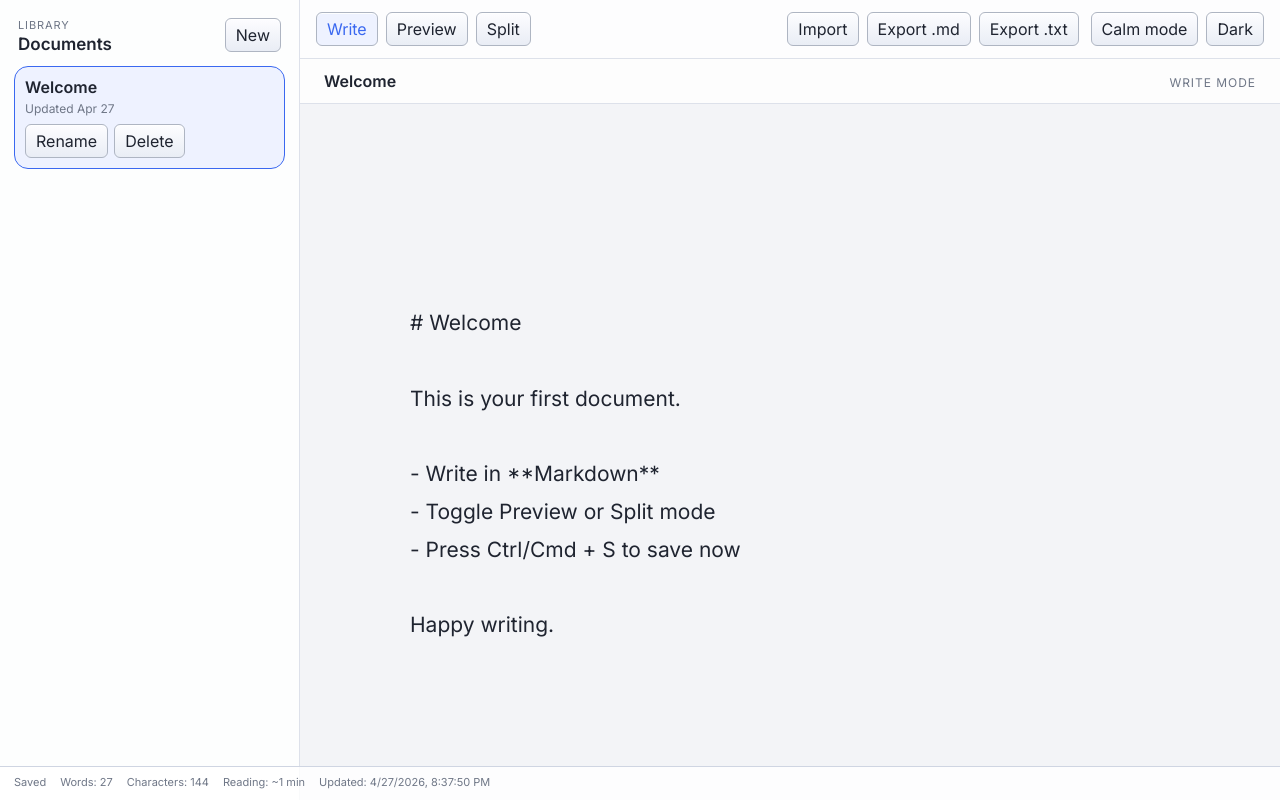
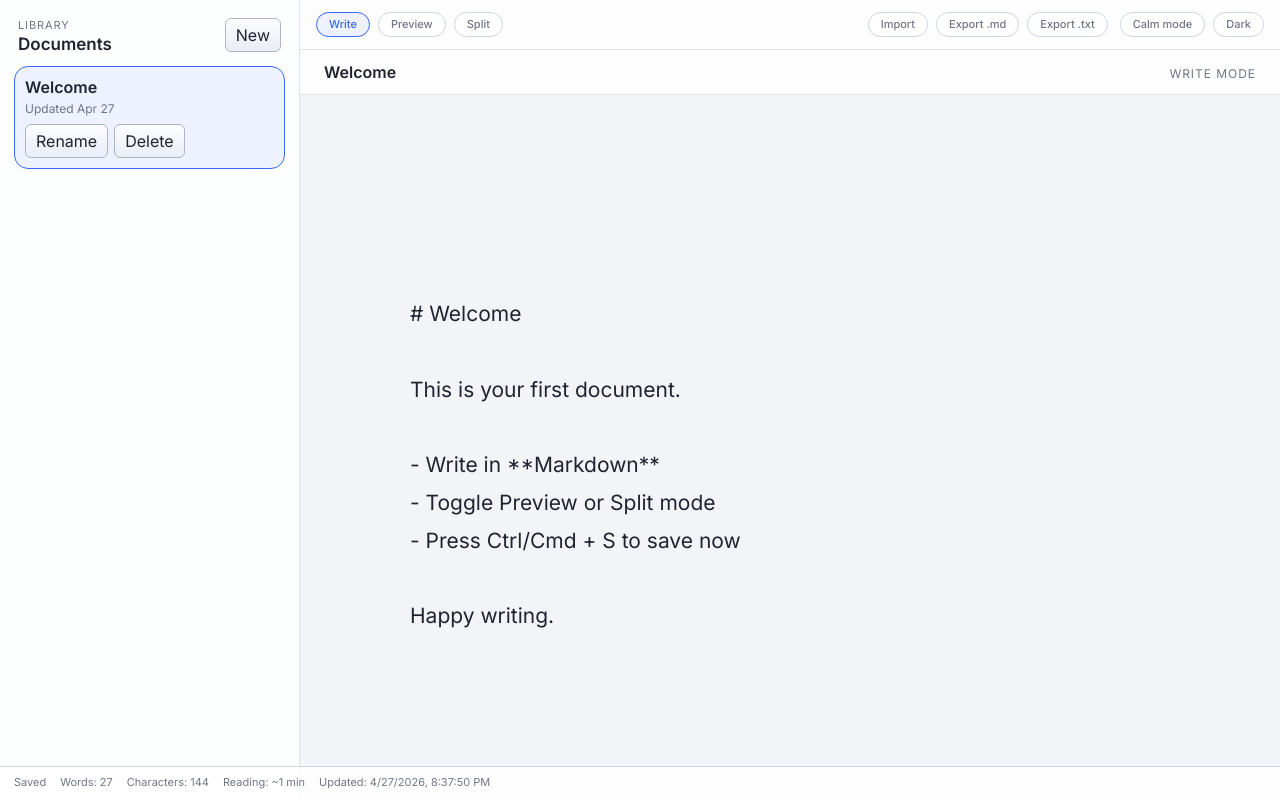
Before and after one commit to Alex-Lya-Min/SSTE, a React (Vite) app: page / in a window 1280 px wide. Both pictures are taken after a click on the button "Normal mode". Built offline with nearby package versions, Linux system fonts and the light colour scheme.

Commit message:
Unify normal toolbar buttons with calm mode design

```diff
--- a/src/styles.css
+++ b/src/styles.css
@@ -147,9 +147,7 @@ input {
 }
 
 .doc-actions button,
-.toolbar button,
-.empty-state button,
-.import-label {
+.empty-state button {
   border: 1px solid var(--btn-border);
   background: linear-gradient(180deg, var(--btn-grad-start) 0%, var(--btn-grad-end) 100%);
   color: var(--text);
@@ -160,12 +158,36 @@ input {
 }
 
 .doc-actions button:active,
-.toolbar button:active,
 .empty-state button:active,
-.import-label:active,
 .button-primary:active {
   background: linear-gradient(180deg, var(--btn-active-start) 0%, var(--btn-active-end) 100%);
   box-shadow: inset 0 1px 2px rgba(31, 36, 48, 0.15);
+}
+
+.toolbar button,
+.import-label,
+.focus-controls button {
+  border: 1px solid var(--line-strong);
+  background: color-mix(in srgb, var(--panel) 88%, transparent);
+  color: var(--muted);
+  border-radius: 999px;
+  padding: 6px 12px;
+  cursor: pointer;
+  font-size: 11px;
+  line-height: 1;
+  font-weight: 500;
+}
+
+.toolbar button:hover,
+.import-label:hover,
+.focus-controls button:hover {
+  color: var(--text);
+}
+
+.toolbar button:active,
+.import-label:active,
+.focus-controls button:active {
+  transform: translateY(0.5px);
 }
 
 .main {
@@ -213,8 +235,10 @@ input {
   border-right: 0;
 }
 
-.toolbar button.active {
+.toolbar button.active,
+.focus-controls button.active {
   background: var(--accent-soft);
+  border-color: var(--accent);
   color: var(--accent);
 }
 
@@ -342,28 +366,6 @@ input {
   gap: 8px;
 }
 
-.focus-controls button {
-  border: 1px solid var(--line-strong);
-  background: color-mix(in srgb, var(--panel) 88%, transparent);
-  color: var(--muted);
-  border-radius: 999px;
-  padding: 6px 12px;
-  cursor: pointer;
-  font-size: 11px;
-  line-height: 1;
-  font-weight: 500;
-}
-
-.focus-controls button:hover {
-  color: var(--text);
-}
-
-.focus-controls button.active {
-  border-color: var(--accent);
-  color: var(--accent);
-  background: var(--accent-soft);
-}
-
 .focus-view-group {
   display: inline-flex;
   gap: 6px;
```
